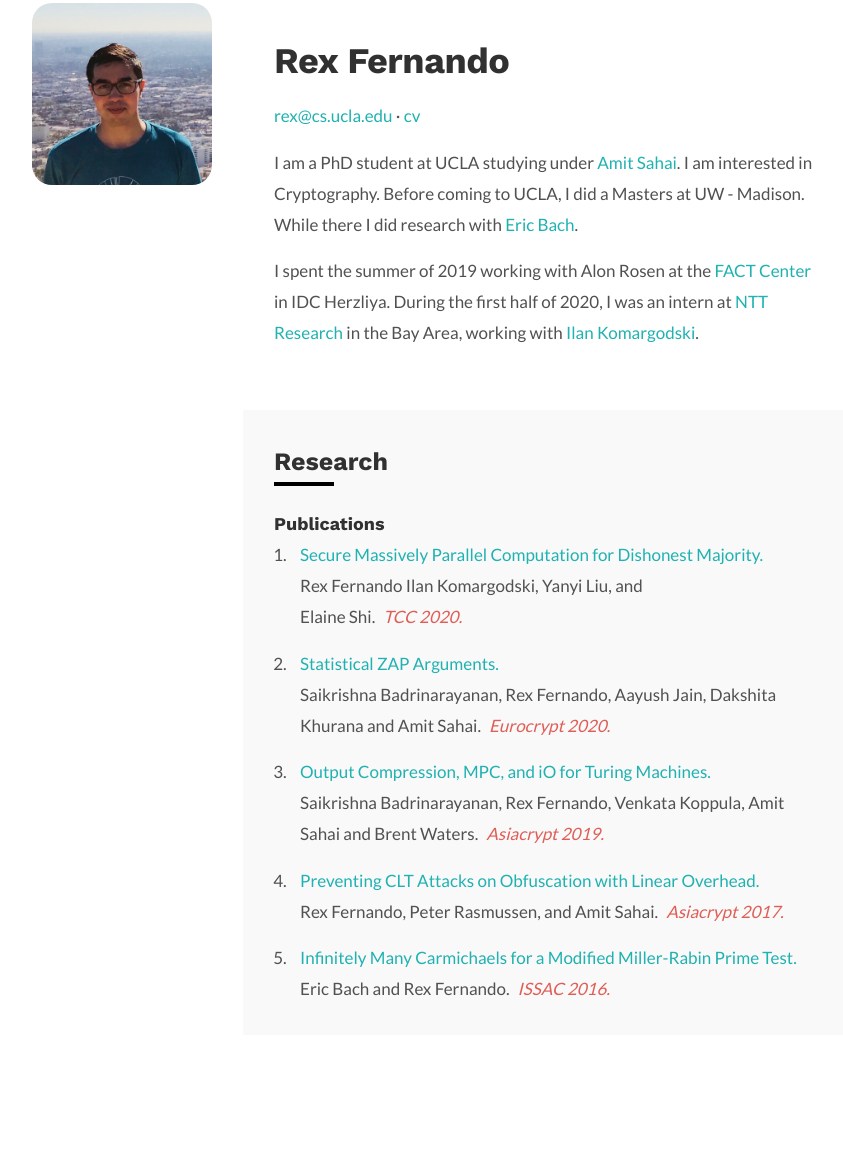
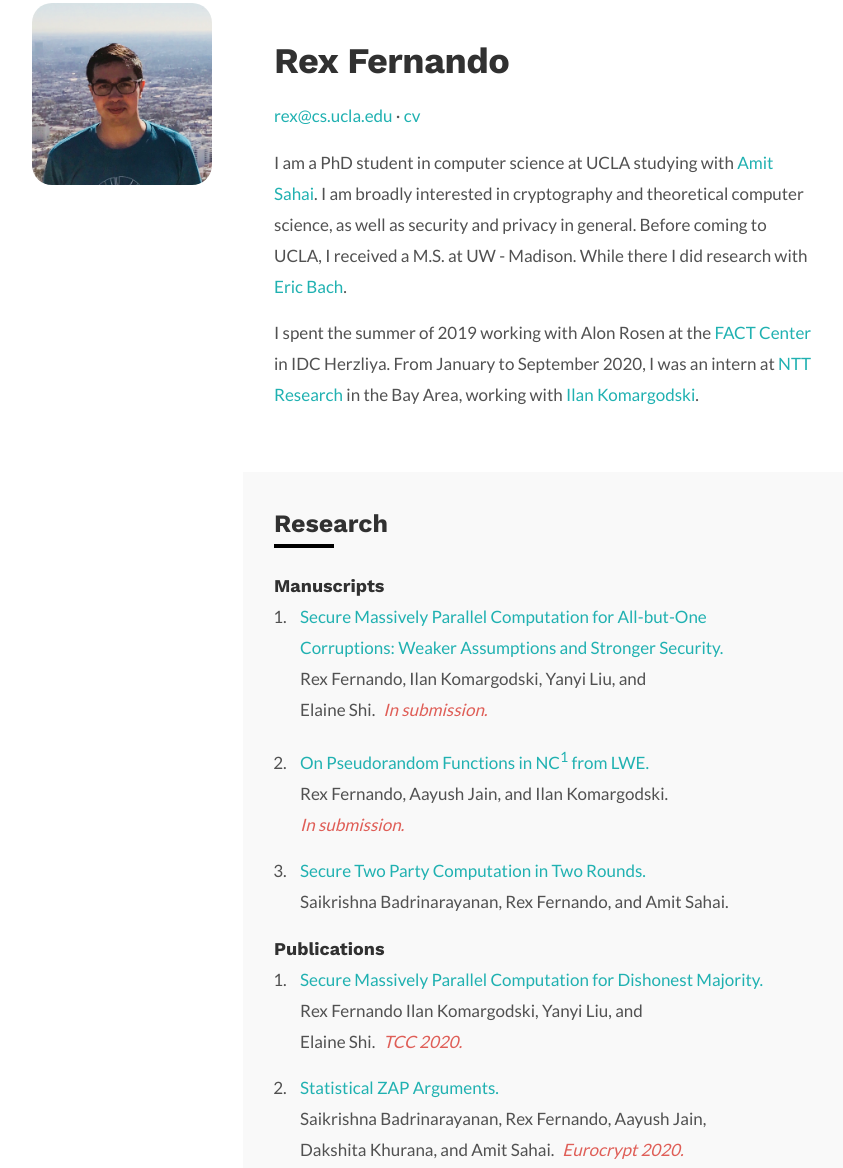
Before and after one commit to rex1fernando/rex1fernando.github.io, a plain HTML site: page index.html in a window 1280 px wide. Shown: the part 148-1316 px from the top of the page, without its empty margins (253-1096 px from the left). Drawn offline with nearby package versions, Linux system fonts and the light colour scheme.

Commit message:
Added publications, changed CV, description at top

```diff
--- a/css/style.css
+++ b/css/style.css
@@ -296,6 +296,8 @@ img {
 }
 
 .paper_title {
+  color: #20B1B1;
+  text-decoration: none;
   display: block;
   font-weight: normal;
   /*font-family: "Montserrat", serif; */
--- a/index.html
+++ b/index.html
@@ -34,25 +34,28 @@
         <a href="mailto:rex@cs.ucla.edu">rex@cs.ucla.edu</a>&nbsp;&#183;&nbsp;<a href="cv.pdf">cv</a>
       </p>
 
-      <p>I am a PhD student at UCLA studying under <a href="http://www.cs.ucla.edu/~sahai/">Amit Sahai</a>. I am interested in Cryptography. Before coming to UCLA, I did a Masters at UW - Madison. While there I did research with <a href="http://pages.cs.wisc.edu/~bach/">Eric Bach</a>.</p>
-      <p>I spent the summer of 2019 working with Alon Rosen at the <a href="https://factcenter.org">FACT Center</a> in IDC Herzliya. During the first half of 2020, I was an intern at <a href="https://ntt-research.com/cis/">NTT Research</a> in the Bay Area, working with <a href=http://ilan.tech.cornell.edu>Ilan Komargodski</a>.</p>
+      <p>I am a PhD student in computer science at UCLA studying with <a href="http://www.cs.ucla.edu/~sahai/">Amit Sahai</a>. I am broadly interested in cryptography and theoretical computer science, as well as security and privacy in general. Before coming to UCLA, I received a M.S. at UW - Madison. While there I did research with <a href="http://pages.cs.wisc.edu/~bach/">Eric Bach</a>.</p>
+      <p>I spent the summer of 2019 working with Alon Rosen at the <a href="https://factcenter.org">FACT Center</a> in IDC Herzliya. From January to September 2020, I was an intern at <a href="https://ntt-research.com/cis/">NTT Research</a> in the Bay Area, working with <a href=http://ilan.tech.cornell.edu>Ilan Komargodski</a>.</p>
 
       <div id="research">
       <h2>Research</h2>
 
-      <!--<h3>Manuscripts</h3>
+      <h3>Manuscripts</h3>
 
       <ol>
-        <li><a href="https://eprint.iacr.org/2019/780" class="paper_title">Statistical ZAP Arguments.</a> <span class="paper_authors">Saikrishna Badrinarayanan, Rex Fernando, Aayush Jain, Dakshita Khurana and Amit Sahai.</span><span class="paper_venue">ePrint 2019.</span></li>
-      </ol> -->
+        <li><span class="paper_title">Secure Massively Parallel Computation for All-but-One Corruptions: Weaker Assumptions and Stronger Security.</span> <span class="paper_authors">Rex Fernando, Ilan Komargodski, Yanyi Liu, and Elaine&nbsp;Shi.</span><span class="paper_venue">In submission.</span></li>
+        <li><span class="paper_title">On Pseudorandom Functions in NC<sup>1</sup> from LWE.</span> <span class="paper_authors">Rex Fernando, Aayush Jain, and Ilan Komargodski.</span><span class="paper_venue"><br/>In submission.</span></li>
+        <li><span class="paper_title">Secure Two Party Computation in Two Rounds.</span> <span class="paper_authors">Saikrishna Badrinarayanan, Rex Fernando, and Amit Sahai.</span></li>
+
+      </ol>
 
       <h3>Publications</h3>
 
       <ol  ><!-- start=2 -->
         <li><a href="https://eprint.iacr.org/2020/1157" class="paper_title">Secure Massively Parallel Computation for Dishonest Majority.</a> <span class="paper_authors">Rex Fernando Ilan Komargodski, Yanyi Liu, and Elaine&nbsp;Shi.</span><span class="paper_venue">TCC 2020.</span></li>
-        <li><a href="https://eprint.iacr.org/2019/780" class="paper_title">Statistical ZAP Arguments.</a> <span class="paper_authors">Saikrishna Badrinarayanan, Rex Fernando, Aayush Jain, Dakshita Khurana and Amit Sahai.</span><span class="paper_venue">Eurocrypt 2020.</span></li>
+        <li><a href="https://eprint.iacr.org/2019/780" class="paper_title">Statistical ZAP Arguments.</a> <span class="paper_authors">Saikrishna Badrinarayanan, Rex Fernando, Aayush Jain, Dakshita&nbsp;Khurana, and Amit Sahai.</span><span class="paper_venue">Eurocrypt 2020.</span></li>
 
-        <li><a href="https://eprint.iacr.org/2018/866" class="paper_title">Output Compression, MPC, and iO for Turing Machines.</a> <span class="paper_authors">Saikrishna Badrinarayanan, Rex Fernando, Venkata Koppula, Amit Sahai and Brent Waters.</span><span class="paper_venue">Asiacrypt 2019.</span></li>
+        <li><a href="https://eprint.iacr.org/2018/866" class="paper_title">Output Compression, MPC, and iO for Turing Machines.</a> <span class="paper_authors">Saikrishna Badrinarayanan, Rex Fernando, Venkata Koppula, Amit&nbsp;Sahai, and Brent Waters.</span><span class="paper_venue">Asiacrypt 2019.</span></li>
         <li><a href="https://eprint.iacr.org/2016/1070" class="paper_title">Preventing CLT Attacks on Obfuscation with Linear Overhead.</a> <span class="paper_authors">Rex Fernando, Peter Rasmussen, and Amit Sahai.</span><span class="paper_venue">Asiacrypt 2017.</span></li>
         <li><a href="https://dl.acm.org/citation.cfm?doid=2930889.2930911" class="paper_title">Infinitely Many Carmichaels for a Modified Miller-Rabin Prime Test.</a> <span class="paper_authors">Eric Bach and Rex Fernando.</span><span class="paper_venue">ISSAC 2016.</span></li>
       </ol>
```
Also changed, not shown: 1 other file.
